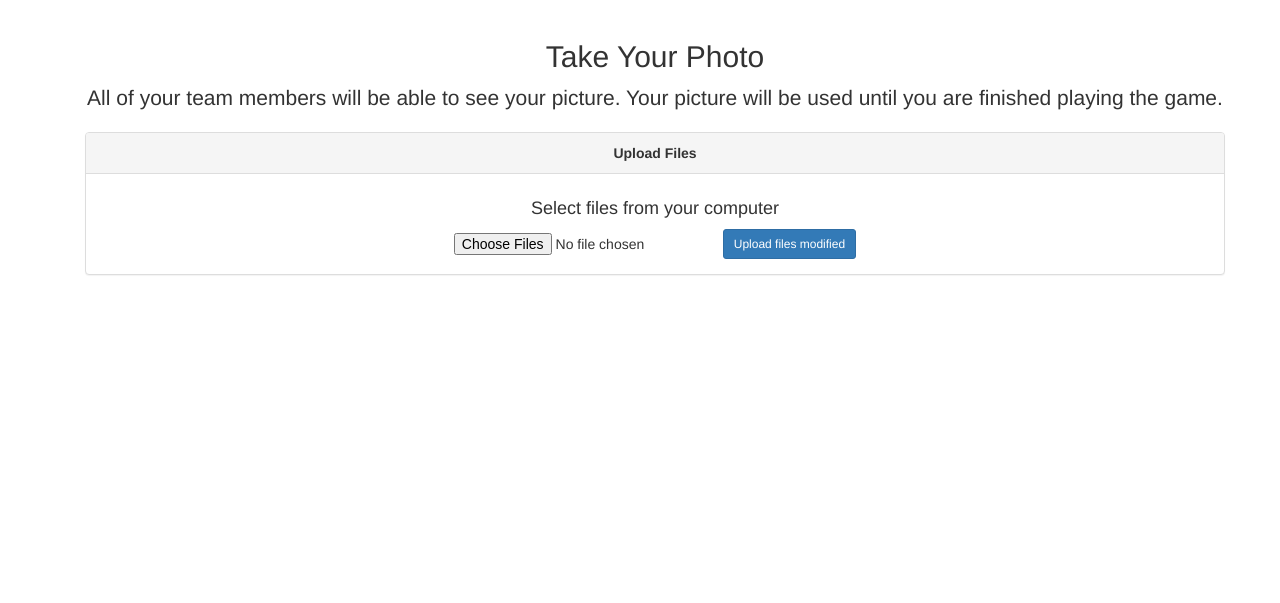
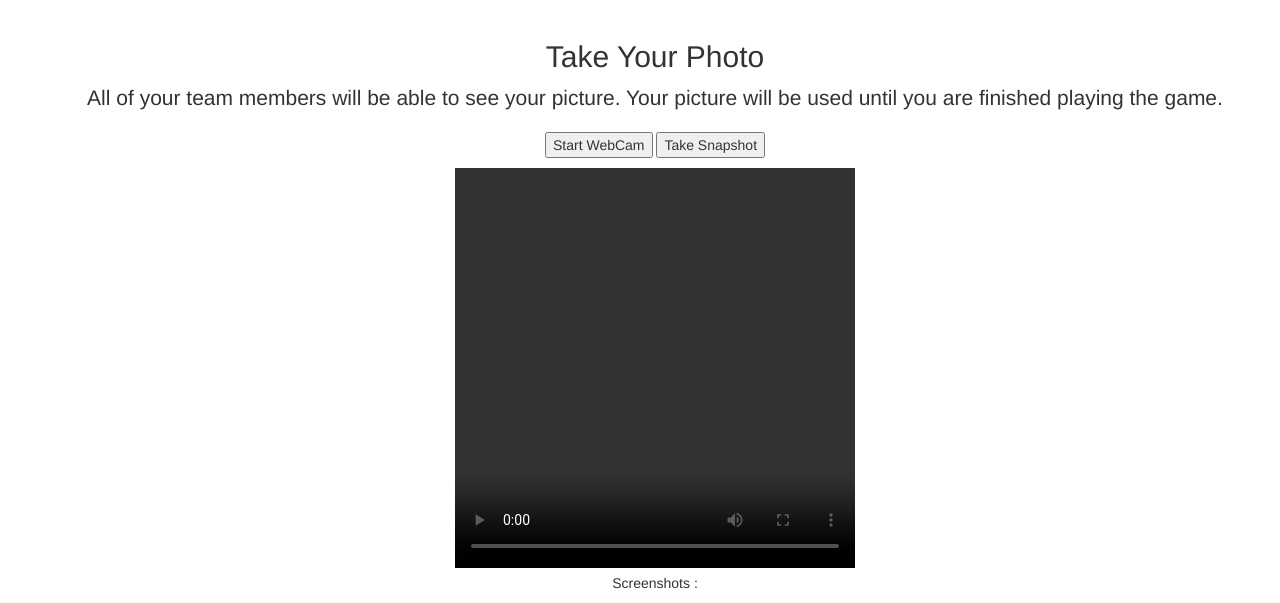
Before and after one commit to hau-tao/CSUSBAPP, a Flask app: page /photo in a window 1280 px wide. Shown: the part 52-655 px from the top of the page. Before the commit the page ends 327 px from the top, so only its background shows below. Run offline with Flask 2, Linux system fonts and the light colour scheme; some libraries are stand-ins or nearby versions.

Commit message:
second commit

```diff
--- a/csusb/templates/photo.html
+++ b/csusb/templates/photo.html
@@ -15,24 +15,112 @@ Your picture will be used until you are finished playing the game.</p>
 
 {% endfor %}
 
-<div class="panel panel-default">
-  <div class="panel-heading"><strong>Upload Files</strong> <small></small></div>
-  <div class="panel-body">
 
-    <!-- Standar Form -->
-    <h4>Select files from your computer</h4>
-    <form action="" method="post" enctype="multipart/form-data" id="js-upload-form">
-      <div class="form-inline">
-        <div class="form-group">
-          <input type="file" name="file" id="js-upload-files" multiple>
-        </div>
-        <button type="submit" class="btn btn-sm btn-primary" id="js-upload-submit">Upload files modified</button>
-      </div>
-    </form>
-  </div>
-<!-- </div>
-    <a class="btn btn-primary" href="{{ url_for('main.staging') }}" id="submit_photo">Skip Photo</a>
-</div> -->
+<!DOCTYPE html>
+<html>
+<script src="https://ajax.googleapis.com/ajax/libs/jquery/3.1.0/jquery.min.js"></script>
+
+<head>
+</head>
+
+<body onload="init();">
+
+  <p>
+    <button onclick="startWebcam();">Start WebCam</button>
+    <button type="submit" id="dl-btn" href="#" download="participant.jpeg" onclick="snapshot();">Take Snapshot</button>
+  </p>
+  <video onclick="snapshot();" width=400 height=400 id="video" controls autoplay></video>
+  <p>
+
+    Screenshots :
+    <p>
+      <canvas id="myCanvas" width="400" height="350"></canvas>
+    </p>
+    <script>
+      //--------------------
+      // GET USER MEDIA CODE
+      //--------------------
+
+
+      var video;
+      var webcamStream;
+
+      function startWebcam() {
+        if (navigator.mediaDevices.getUserMedia) {
+          navigator.mediaDevices.getUserMedia(
+
+              // constraints
+              {
+                video: true,
+                audio: false
+              }).then(
+
+              // successCallback
+              function(localMediaStream) {
+                console.log(webcamStream);
+                video.src = window.URL.createObjectURL(localMediaStream);
+                webcamStream = localMediaStream;
+              })
+            .catch(
+              // errorCallback
+              function(err) {
+                console.log("The following error occured: " + err);
+              })
+
+      } else {
+        console.log("getUserMedia not supported");
+      }
+      }
+
+
+      //---------------------
+      // TAKE A SNAPSHOT CODE
+      //---------------------
+      var canvas, ctx;
+
+      function init() {
+        video = document.querySelector('video');
+        // Get the canvas and obtain a context for
+        // drawing in it
+        canvas = document.getElementById("myCanvas");
+        context = canvas.getContext('2d');
+      }
+
+      function snapshot() {
+        // Draws current image from the video element into the canvas
+        console.log(webcamStream);
+        context.drawImage(video, 0, 0, canvas.width, canvas.height);
+        webcamStream.getTracks().forEach(function(track) {
+          track.stop();
+        });
+        var dataURL = canvas.toDataURL('image/jpeg', 1.0);
+        document.querySelector('#dl-btn').href = dataURL;
+
+        console.log(dataURL);
+         $.ajax({
+          type: "POST",
+          contentType: false,
+          cache: false,
+          processData: false,
+          async: false,
+          url: "/upload",
+          data: {
+            imgBase64: dataURL
+          }
+        }).done(function(o) {
+          console.log('saved');
+  // If you want the file to be visible in the browser
+  // - please modify the callback in javascript. All you
+  // need is to return the url to the file, you just saved
+  // and than put the image in your browser.
+});
+
+      }
+    </script>
+</body>
+
+</html>
+
 
 {% endblock %}
 
```
Also changed, not shown: csusb/static/img/uploads/P_20160504_160726.jpg (added).
